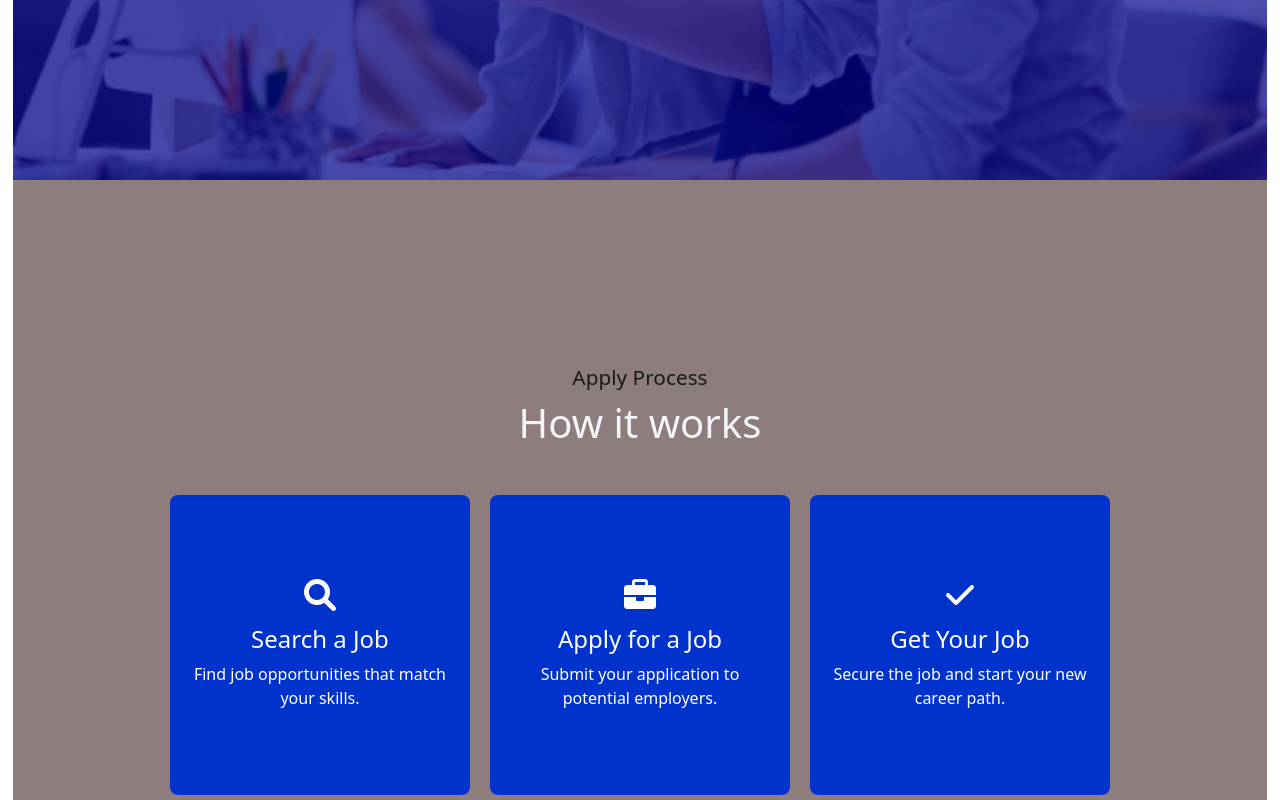
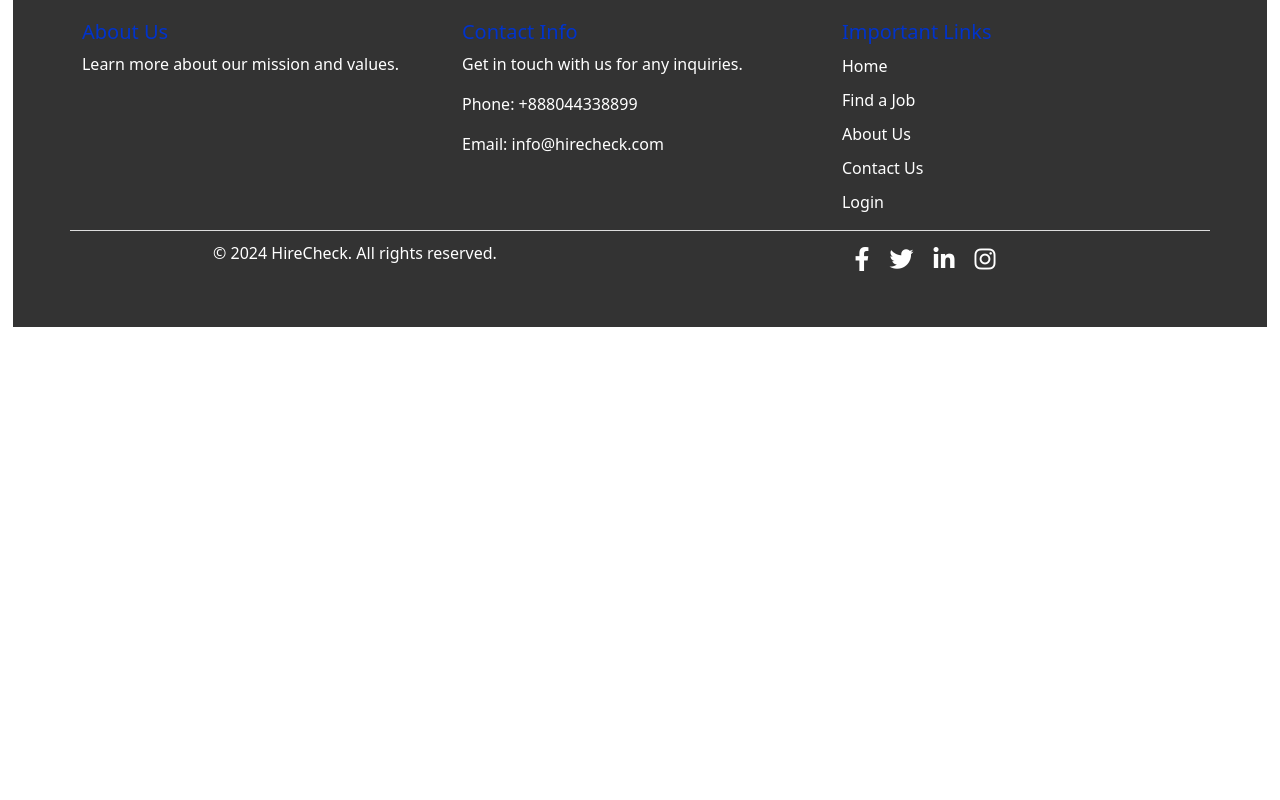
Before and after one commit to bhanuteja-09/Major-Project, a React (Create React App) app: page /about in a window 1280 px wide. Shown: the part 1980-2780 px from the top of the page. After the commit the page ends 2307 px from the top, so only its background shows below. Built offline with nearby package versions, Linux system fonts and the light colour scheme.

Commit message:
Editing Home Page

```diff
--- a/public/index.html
+++ b/public/index.html
@@ -19,6 +19,7 @@
 <!-- Bootstrap JavaScript -->
 <script src="https://stackpath.bootstrapcdn.com/bootstrap/4.5.2/js/bootstrap.min.js"></script>
 
+
 </head>
 <body>
     <div id="root"></div>
--- a/src/App.js
+++ b/src/App.js
@@ -4,7 +4,7 @@
 import FindAJob from './pages/FindAJob';
 import About from './pages/About';
 import Contact from './pages/Contact';
-
+// import UploadCV from './pages/UploadCV';
 
 const App = () => {
   return (
@@ -14,6 +14,7 @@
         <Route path="/find-a-job" element={<FindAJob />} />
         <Route path="/about" element={<About />} />
         <Route path="/contact" element={<Contact />} />
+        {/* <Route path="/upload-cv" element={<UploadCV />} /> */}
         <Route path="*" element={<Home />} /> {/* Catch-all route */}
       </Routes>
     </Router>
--- /dev/null
+++ b/src/components/Modal/Modal.css
@@ -0,0 +1,51 @@
+/* Modal.css */
+/* .modal-overlay {
+    position: fixed;
+    top: 0;
+    left: 0;
+    width: 100%;
+    height: 100%;
+    background: rgba(0, 0, 0, 0.5);
+    display: flex;
+    align-items: center;
+    justify-content: center;
+    z-index: 1000;
+  }
+
+  .modal-content {
+    background: rgb(95, 238, 123);
+    padding: 20px;
+    border-radius: 8px;
+    max-width: 500px;
+    width: 100%;
+    position: relative;
+  }
+
+  .modal-content form {
+    display: flex;
+    flex-direction: column;
+  }
+
+  .modal-content input[type="file"] {
+    margin-bottom: 10px;
+  }
+
+  .modal-content button {
+    margin-top: 10px;
+  }
+
+  .close-button {
+    position: absolute;
+    top: 10px;
+    right: 10px;
+    background: red;
+    color: white;
+    border: none;
+    border-radius: 50%;
+    width: 30px;
+    height: 30px;
+    display: flex;
+    align-items: center;
+    justify-content: center;
+    cursor: pointer;
+  } */
--- /dev/null
+++ b/src/components/Modal/Modal.js
@@ -0,0 +1,135 @@
+import React, { useState } from 'react';
+
+const Modal = ({ show, handleClose }) => {
+  const [file, setFile] = useState(null);
+  const [error, setError] = useState(''); // State to handle error messages
+
+  const handleFileChange = (e) => {
+    setFile(e.target.files[0]);
+    setError(''); // Clear error when a file is selected
+  };
+
+  const handleSubmit = async (e) => {
+    e.preventDefault();
+
+    if (!file) {
+      setError('Please select a file to upload.');
+      return;
+    }
+
+    const formData = new FormData();
+    formData.append('file', file);
+
+    try {
+      const response = await fetch('/upload', {
+        method: 'POST',
+        body: formData,
+      });
+
+      if (response.ok) {
+        alert('File uploaded successfully');
+        handleClose();
+      } else {
+        alert('File upload failed');
+      }
+    } catch (error) {
+      alert('Error uploading file');
+    }
+  };
+
+  if (!show) return null;
+
+  return (
+    <div>
+      <style>
+        {`
+          .modal-overlay {
+            position: fixed;
+            top: 0;
+            left: 0;
+            width: 100%;
+            height: 100%;
+            background: rgba(0, 0, 0, 0.5);
+            display: flex;
+            align-items: center;
+            justify-content: center;
+            z-index: 1000;
+          }
+
+          .modal-content {
+            background: white;
+            padding: 20px;
+            border-radius: 8px;
+            position: relative;
+            width: 80%;
+            max-width: 500px;
+          }
+
+          .close-button {
+            position: absolute;
+            top: 10px;
+            right: 10px;
+            background: red;
+            color: white;
+            border: none;
+            border-radius: 50%;
+            width: 30px;
+            height: 30px;
+            display: flex;
+            align-items: center;
+            justify-content: center;
+            cursor: pointer;
+            font-size: 1.2rem;
+          }
+
+          .modal-content h2 {
+            margin: 0;
+            padding-bottom: 10px;
+          }
+
+          .modal-content form {
+            display: flex;
+            flex-direction: column;
+          }
+
+          .modal-content input[type="file"] {
+            margin-bottom: 10px;
+            color: black;
+          }
+
+          .button1 {
+            background-color: blue;
+            color: white;
+            border: none;
+            padding: 10px;
+            border-radius: 4px;
+            cursor: pointer;
+            font-size: 1rem;
+          }
+
+          .button1:hover {
+            background-color: darkblue;
+          }
+
+          .error-message {
+            color: red;
+            margin-bottom: 10px;
+          }
+        `}
+      </style>
+      <div className="modal-overlay">
+        <div className="modal-content">
+          <button className="close-button" onClick={handleClose}>X</button>
+          <h2>Upload Your CV</h2>
+          {error && <div className="error-message">{error}</div>}
+          <form onSubmit={handleSubmit}>
+            <input type="file" onChange={handleFileChange} />
+            <button className="button1" type="submit">Submit</button>
+          </form>
+        </div>
+      </div>
+    </div>
+  );
+};
+
+export default Modal;
--- a/src/pages/About.js
+++ b/src/pages/About.js
@@ -148,74 +148,7 @@
         </div>
       </section>
 
-      {/* Section Three */}
-      <section className="home-section-three">
-        <div className="container">
-          <h2>Featured Tours Packages</h2>
-          <h3>Make a Difference with Your Online Resume</h3>
-          <button className="btn-upload-cv">Upload Your CV</button>
-        </div>
-      </section>
 
-      {/* Section Four */}
-      <section className="home-section-four">
-  <div className="container">
-    <div className="headings">
-      <h5>Apply Process</h5>
-      <h3>How it works</h3>
-    </div>
-    <div className="boxes">
-      <div className="process-box">
-        <div className="icon-container">
-          <div className="icon-flip">
-            <div className="icon-front">
-              <i class="fas fa-search"></i>
-              {/* <!-- Front icon --> */}
-            </div>
-            <div className="icon-back">
-              <i class="fas fa-search"></i>
-              {/* <!-- Back icon (can be the same or different) --> */}
-            </div>
-          </div>
-        </div>
-        <h4>Search a Job</h4>
-        <p>Find job opportunities that match your skills.</p>
-      </div>
-      <div className="process-box">
-        <div className="icon-container">
-          <div className="icon-flip">
-            <div className="icon-front">
-              <i class="fas fa-briefcase"></i>
-              {/* <!-- Front icon --> */}
-            </div>
-            <div className="icon-back">
-              <i class="fas fa-briefcase"></i>
-              {/* <!-- Back icon (can be the same or different) --> */}
-            </div>
-          </div>
-        </div>
-        <h4>Apply for a Job</h4>
-        <p>Submit your application to potential employers.</p>
-      </div>
-      <div className="process-box">
-        <div className="icon-container">
-          <div className="icon-flip">
-            <div className="icon-front">
-              <i class="fas fa-check"></i>
-              {/* <!-- Front icon --> */}
-            </div>
-            <div className="icon-back">
-              <i class="fas fa-check"></i>
-              {/* <!-- Back icon (can be the same or different) --> */}
-            </div>
-          </div>
-        </div>
-        <h4>Get Your Job</h4>
-        <p>Secure the job and start your new career path.</p>
-      </div>
-    </div>
-  </div>
-</section>
 
 {/* <!-- Section Five --> */}
 <section className="home-section-five">
@@ -280,22 +213,35 @@
   <div className="container">
     <div className="row">
       <div className="col-md-4">
-              <h5>About Us</h5>
+        <h5 className="aboutus">About Us</h5>
         <p>Learn more about our mission and values.</p>
       </div>
       <div className="col-md-4">
-              <h5>Contact Info</h5>
+        <h5 className="contactinfo">Contact Info</h5>
         <p>Get in touch with us for any inquiries.</p>
+        <p>Phone: +888044338899</p>
+        <p>Email: <a href="mailto:info@hirecheck.com">info@hirecheck.com</a></p>
       </div>
       <div className="col-md-4">
-              <h5>Important Links</h5>
+        <h5 className="importantlinks">Important Links</h5>
         <ul>
-                <li><a href="#home">Home</a></li>
-                <li><a href="#find-job">Find a Job</a></li>
-                <li><a href="#about-us">About Us</a></li>
-                <li><a href="#contact-us">Contact Us</a></li>
-                <li><a href="#login">Login</a></li>
+          <li><a href="/Home" className="footer-link">Home</a></li>
+          <li><a href="/find-a-job" className="footer-link">Find a Job</a></li>
+          <li><a href="/about" className="footer-link">About Us</a></li>
+          <li><a href="/contact" className="footer-link">Contact Us</a></li>
+          <li><a href="#login" className="footer-link">Login</a></li>
         </ul>
+      </div>
+    </div>
+    <div className="row footer-bottom">
+      <div className="col-md-6 text-center text-md-left">
+        <p>&copy; 2024 HireCheck. All rights reserved.</p>
+      </div>
+      <div className="col-md-6 text-center text-md-right">
+        <a href="https://facebook.com" target="_blank" rel="noopener noreferrer" className="social-icon"><i className="fab fa-facebook-f"></i></a>
+        <a href="https://twitter.com" target="_blank" rel="noopener noreferrer" className="social-icon"><i className="fab fa-twitter"></i></a>
+        <a href="https://linkedin.com" target="_blank" rel="noopener noreferrer" className="social-icon"><i className="fab fa-linkedin-in"></i></a>
+        <a href="https://instagram.com" target="_blank" rel="noopener noreferrer" className="social-icon"><i className="fab fa-instagram"></i></a>
       </div>
     </div>
   </div>
--- a/src/pages/Home.css
+++ b/src/pages/Home.css
@@ -698,20 +698,76 @@
   color: #ffffff;
   padding: 40px 0;
 }
-
+.aboutus{
+  color: #0033cc;
+}
+.contactinfo{
+  color:#0033cc
+}
+.importantlinks{
+  color:#0033cc
+}
 .home-footer a {
   color: #ffffff;
   text-decoration: none;
 }
 
 .home-footer ul {
-  list-style: none;
+  list-style-type: none;
   padding: 0;
 }
 
 .home-footer ul li {
-  margin-bottom: 10px;
+  margin: 10px 0;
 }
+
+.footer-link{
+  position:relative;
+  /* right: 200px; */
+  /* font-size: 18px; */
+}
+
+.footer-link::after{
+  content:'';
+  width: 0px;
+  height: 3px;
+  background: #1500ff;
+  position: absolute;
+  left:0px;
+  bottom: 6px;
+  top:25px;
+  transition: 0.5s;
+
+}
+.footer-link:hover::after{
+  width:100%;
+}
+/* Footer Bottom Row */
+.footer-bottom {
+  margin-top: 20px;
+  padding: 10px 0;
+  border-top: 1px solid #ddd;
+}
+
+.footer-bottom p {
+  margin: 0;
+}
+
+.social-icon {
+  margin: 0 10px;
+  color: white;
+  font-size: 1.5rem;
+  text-decoration: none;
+}
+
+.social-icon:hover {
+  color: #5c28cc;
+}
+
+.fab {
+  font-family: 'FontAwesome';
+}
+
 
 /* Responsive Styles */
 
--- a/src/pages/Home.js
+++ b/src/pages/Home.js
@@ -11,15 +11,21 @@
 import profileImage1 from '../assets/profile1.png';
 import profileImage2 from '../assets/profile1.png';
 import profileImage3 from '../assets/profile1.png';
+import Modal from '../components/Modal/Modal';
+// import '../components/Modal/Modal.css';
 
 const Home = () => {
   // For header
   const [expanded, setExpanded] = useState(false);
   const location = useLocation(); // Get the current location
+  const [modalShow, setModalShow] = useState(false);
 
   const handleNavClick = () => {
     setExpanded(false); // Collapse the navbar
   };
+
+  const handleOpenModal = () => setModalShow(true);
+  const handleCloseModal = () => setModalShow(false);
   return (
     <div>
       {/* Header */}
@@ -169,7 +175,10 @@
       <div className="container">
         <h2>Featured Tours Packages</h2>
         <h3>Make a Difference with Your Online Resume</h3>
-          <button className="btn-upload-cv">Upload Your CV</button>
+        <button className="btn-upload-cv" onClick={handleOpenModal}>
+          Upload Your CV
+        </button>
+        <Modal show={modalShow} handleClose={handleCloseModal} />
       </div>
     </section>
 
@@ -296,26 +305,41 @@
   <div className="container">
     <div className="row">
       <div className="col-md-4">
-              <h5>About Us</h5>
+        <h5 className="aboutus">About Us</h5>
         <p>Learn more about our mission and values.</p>
       </div>
       <div className="col-md-4">
-              <h5>Contact Info</h5>
+        <h5 className="contactinfo">Contact Info</h5>
         <p>Get in touch with us for any inquiries.</p>
+        <p>Phone: +888044338899</p>
+        <p>Email: <a href="mailto:info@hirecheck.com">info@hirecheck.com</a></p>
       </div>
       <div className="col-md-4">
-              <h5>Important Links</h5>
+        <h5 className="importantlinks">Important Links</h5>
         <ul>
-                <li><a href="#home">Home</a></li>
-                <li><a href="#find-job">Find a Job</a></li>
-                <li><a href="#about-us">About Us</a></li>
-                <li><a href="#contact-us">Contact Us</a></li>
-                <li><a href="#login">Login</a></li>
+          <li><a href="/Home" className="footer-link">Home</a></li>
+          <li><a href="/find-a-job" className="footer-link">Find a Job</a></li>
+          <li><a href="/about" className="footer-link">About Us</a></li>
+          <li><a href="/contact" className="footer-link">Contact Us</a></li>
+          <li><a href="#login" className="footer-link">Login</a></li>
         </ul>
+      </div>
+    </div>
+    <div className="row footer-bottom">
+      <div className="col-md-6 text-center text-md-left">
+        <p>&copy; 2024 HireCheck. All rights reserved.</p>
+      </div>
+      <div className="col-md-6 text-center text-md-right">
+        <a href="https://facebook.com" target="_blank" rel="noopener noreferrer" className="social-icon"><i className="fab fa-facebook-f"></i></a>
+        <a href="https://twitter.com" target="_blank" rel="noopener noreferrer" className="social-icon"><i className="fab fa-twitter"></i></a>
+        <a href="https://linkedin.com" target="_blank" rel="noopener noreferrer" className="social-icon"><i className="fab fa-linkedin-in"></i></a>
+        <a href="https://instagram.com" target="_blank" rel="noopener noreferrer" className="social-icon"><i className="fab fa-instagram"></i></a>
       </div>
     </div>
   </div>
 </footer>
+
+
     </div>
   );
 };
```
Also changed, not shown: src/pages/UploadCV.js (added, +15 -0 lines), 3 other files (tests, documents, lock files or other folders). Lines whose indentation alone changed are shown as unchanged.
